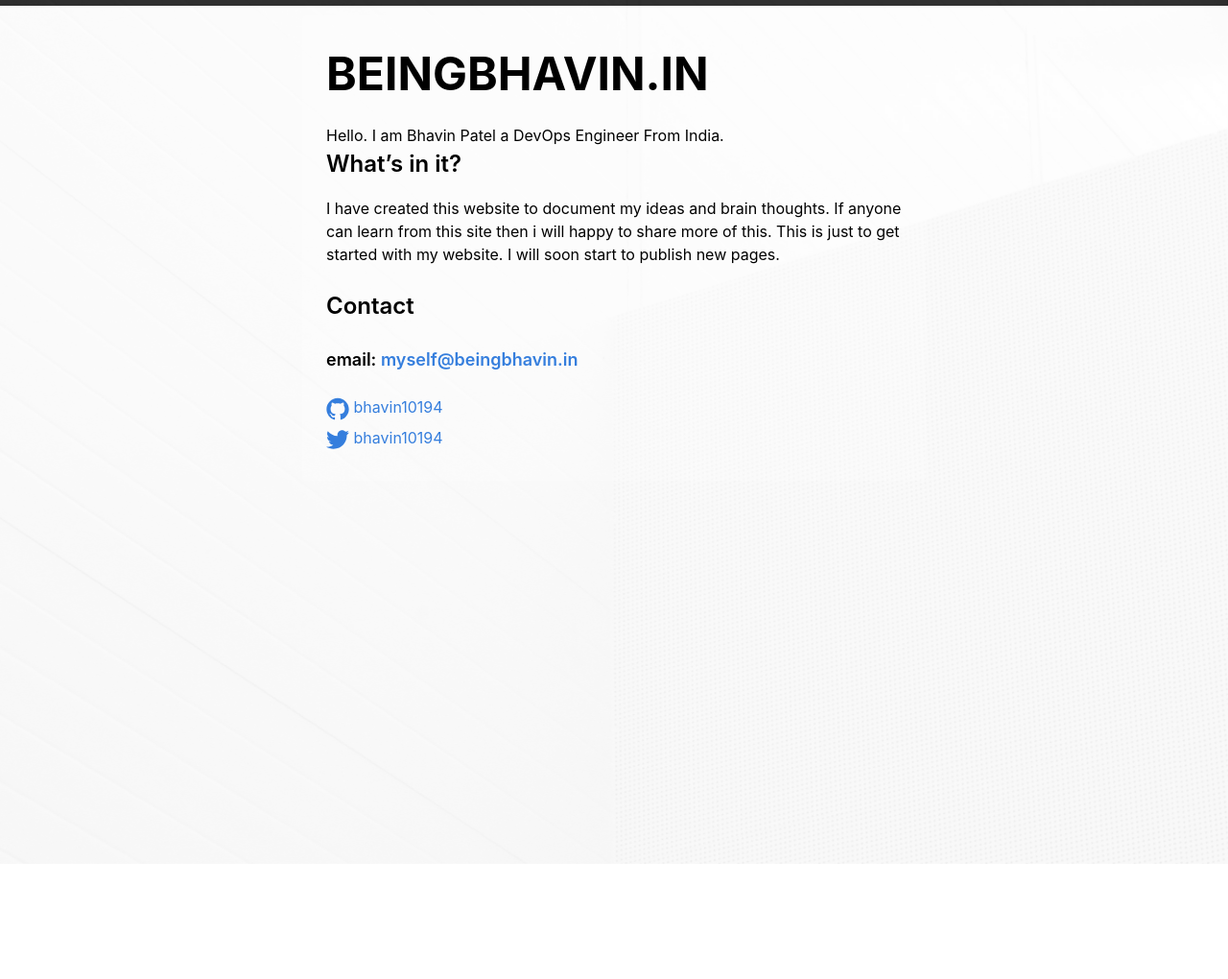
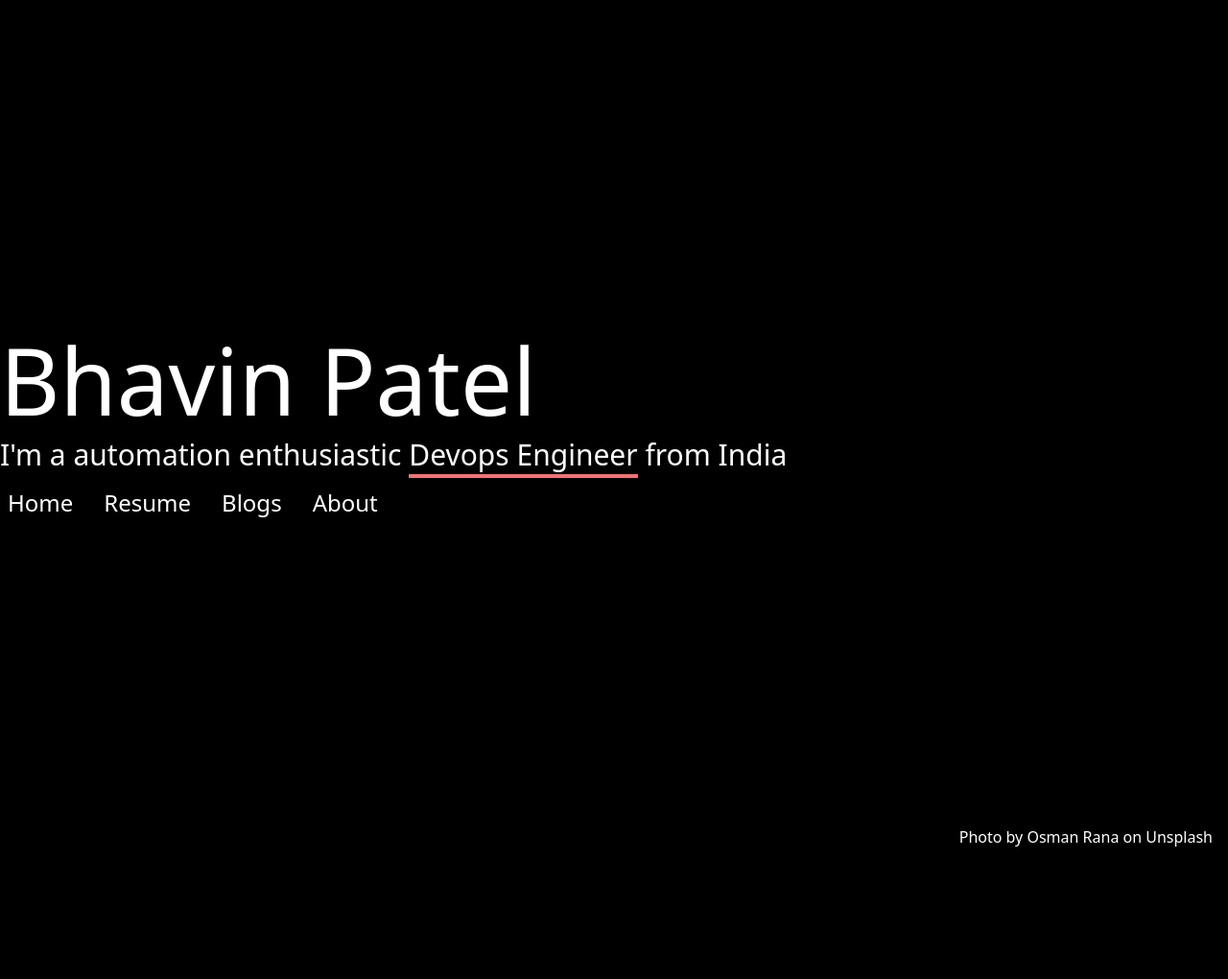
Before and after one commit to bhavin10194/beingbhavin.github.io, a Jekyll site: the page built from index.md, in a window 1280 px wide. Shown: the whole page at 96% size. Built offline with Jekyll 4.4.1, drawn with Linux system fonts in a browser that asks for light colours; before the commit the page ends 900 px from its top, so only the background shows below that.

Commit message:
updated-design

```diff
--- a/_includes/footer.html
+++ b/_includes/footer.html
@@ -1,47 +1,7 @@
-<footer class="site-footer">
-
-  <div class="wrapper">
-</br>
-    <h2 class="footer-heading">Contact</h2>
-
-    <div class="footer">
-
-        <h3 class="contact-list">
-<li>
-            {% if site.author %}
-              {{ site.author | escape }}
-            {% endif %}
-
-</li>
-<li>
-            {% if site.phone %}
-            Call {{ site.phone | escape }}
-            {% endif %}
-            </li>
-<li>
-            {% if site.email %}
-            email: <a href="mailto:{{ site.email }}">{{ site.email }}</a></li>
-            {% endif %}
-
-          </h3>
-</br>
-        <div class="social-media-list">
-          {% if site.github_username %}
-          <li>
-            {% include icon-github.html username=site.github_username %}
-          </li>
-          {% endif %}
-
-          {% if site.twitter_username %}
-          <li>
-            {% include icon-twitter.html username=site.twitter_username %}
-          </li>
-          {% endif %}
-        </div>
-
-
-    </div>
-
+<footer class="p-4 justify-between fixed bottom-0 right-0 block">
+  <!-- <div class=" text-white">&copy; 2024 Copyright: <a href="#">beingbhavin.in</a>
+  </div> -->
+  <div class=" text-white">
+      Photo by <a href="https://unsplash.com/@osmanrana?utm_content=creditCopyText&utm_medium=referral&utm_source=unsplash">Osman Rana</a> on <a href="https://unsplash.com/photos/time-lapse-car-running-on-road-G7VN8NadjO0?utm_content=creditCopyText&utm_medium=referral&utm_source=unsplash">Unsplash</a>
   </div>
-
 </footer>
--- a/_includes/head.html
+++ b/_includes/head.html
@@ -3,7 +3,7 @@
   <meta http-equiv="X-UA-Compatible" content="IE=edge">
   <meta name="viewport" content="width=device-width, initial-scale=1">
 
-  <link rel="stylesheet" href="{{ "{{site.url}}/assets/main.css" | relative_url }}">
+  <link rel="stylesheet" href="{{ "{{site.url}}/assets/style.css" | relative_url }}">
   <link rel="alternate" type="application/rss+xml" title="{{ site.title | escape }}" href="{{ "/feed.xml" | relative_url }}">
   {% if jekyll.environment == 'production' and site.google_analytics %}
     {% include google-analytics.html %}
--- /dev/null
+++ b/_includes/navigation.html
@@ -0,0 +1,27 @@
+<header class="h-screen flex items-center">
+    <!--  bg-gray-400/10 -->
+    <div class="container md:mx-auto block">
+        <div class="md:text-left text-center text-white">
+            <h1 class="md:text-8xl text-4xl font-medium pt-5 block">
+                <a href="/src/index.html">
+                    Bhavin Patel
+                </a>
+            </h1>
+            <h2 class="md:text-3xl pt-3">I'm a automation enthusiastic <span class="border-b-4 border-red-400">Devops Engineer</span> from India</h2>
+        </div>
+            <div>
+                <nav class="flex text-white space-x-4 md:justify-start justify-center items-center mt-2">
+                    <a href="/src/index.html" class="px-2 py-2 md:text-2xl font-light hover:text-red-400 hover:underline rounded-md">Home</a>
+                    <a href="/src/resume.html" class="px-2 py-2 md:text-2xl font-light hover:text-red-400 hover:underline rounded-md">Resume</a>
+                    <a href="/src/blogs.html" class="px-2 py-2 md:text-2xl font-light hover:text-red-400 hover:underline rounded-md">Blogs</a>
+                    <a href="/src/about.html" class="px-2 py-2 md:text-2xl font-light hover:text-red-400 hover:underline rounded-md">About</a>
+                </nav>
+            </div>
+            <div class="flex mt-15 space-x-4 px-3 mt-2 md:justify-start justify-center text-white">
+                <a href="#" class="text-base hover:bg-gray-600/40 hover:rounded-lg p-2 hover:text-red-400"><i class="bi bi-linkedin"></i></a>
+                <!-- <a href="#" class="text-base hover:bg-gray-600/40 hover:rounded-lg p-2 hover:text-red-400"><i class="bi bi-instagram"></i></a> -->
+                <a href="#" class="text-base hover:bg-gray-600/40 hover:rounded-lg p-2 hover:text-red-400"><i class="bi bi-twitter-x"></i></a>
+                <a href="#" class="text-base hover:bg-gray-600/40 hover:rounded-lg p-2 hover:text-red-400"><i class="bi bi-github"></i></a>
+            </div>
+    </div>
+</header>
--- a/_layouts/default.html
+++ b/_layouts/default.html
@@ -3,13 +3,14 @@
 
   {% include head.html %}
 
-<body>
-  <main class="page-content" aria-label="Content">
+<body class="h-screen bg-black bg-cover bg-no-repeat">
+  {% include navigation.html %}
+  <!-- <main class="page-content" aria-label="Content">
     <div id="bg" style="margin: 0;
   padding: 0; background: url({{site.url}}/images/background.jpg) center fixed no-repeat;
     -moz-background-size: cover;
     background-size: cover; opacity:0.2">
-  </div>
+  </div> -->
 
 <div id="container">
 
```
Also changed, not shown: assets/style.css (added).
